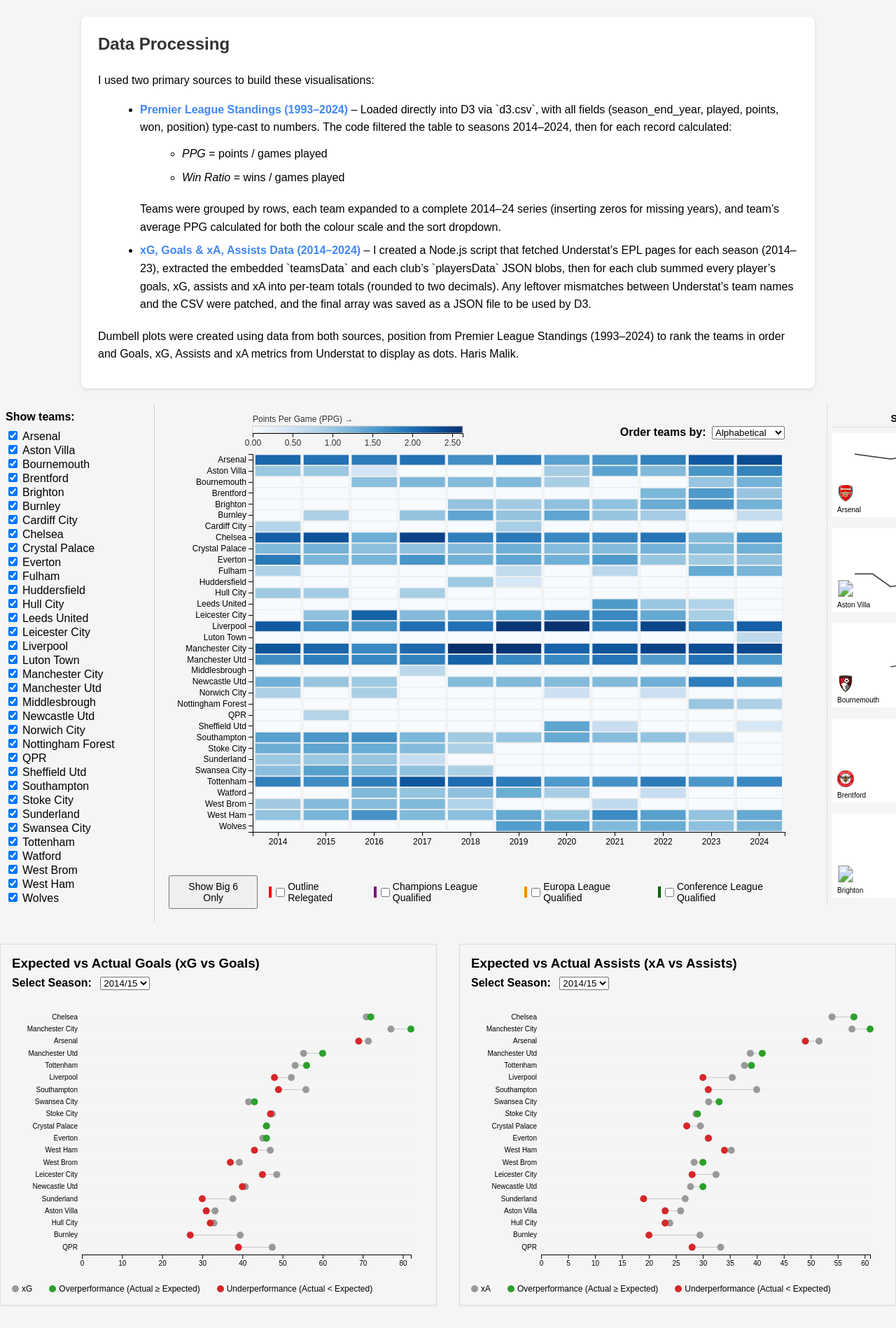
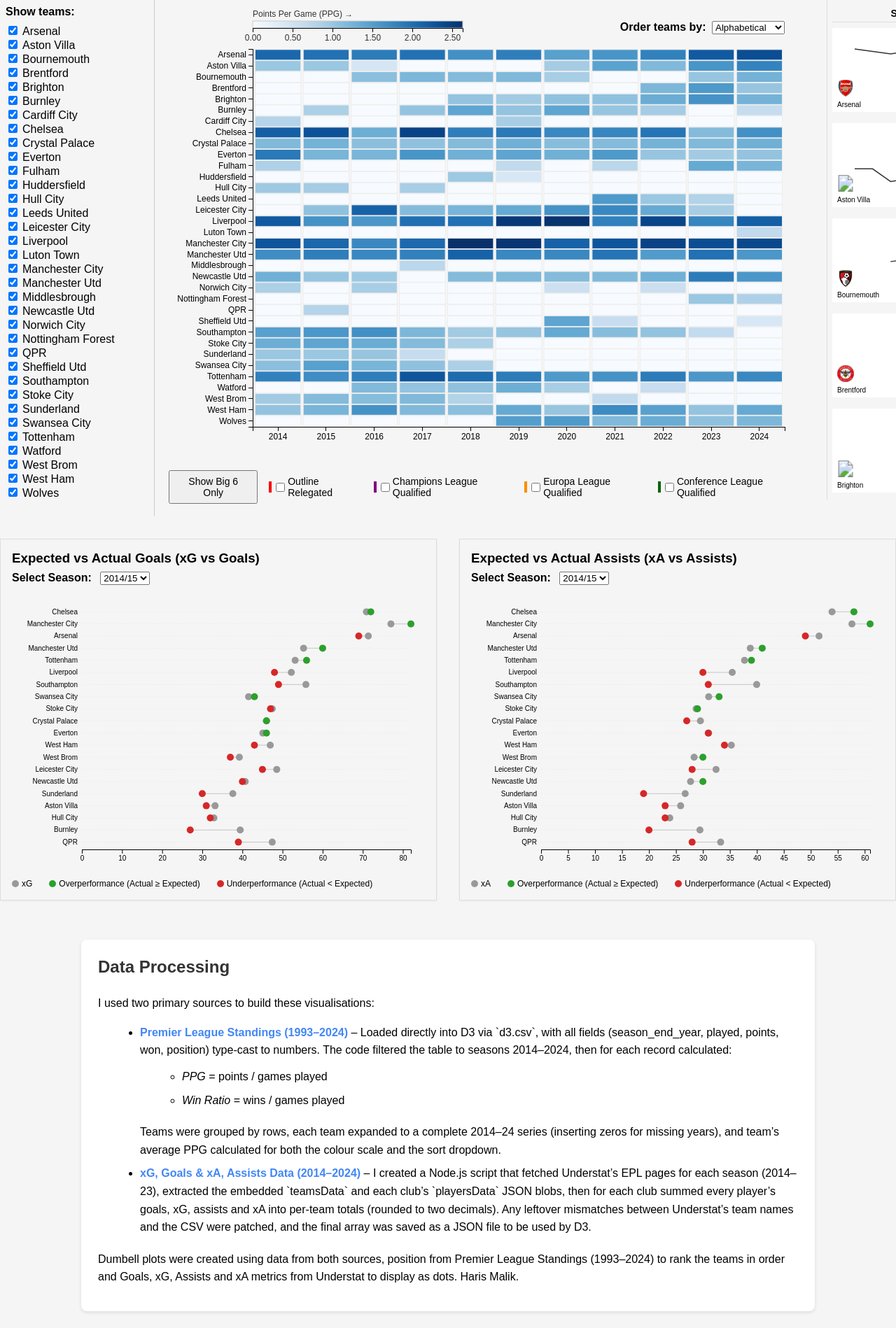
Before and after one commit to HarisM26/football-visualisation-project, a website: page index.html in a window 1280 px wide. Shown: the top 1898 px of the page at 70% size. Drawn offline with nearby package versions, Linux system fonts and the light colour scheme.

Commit message:
move data processing text

```diff
--- a/index.html
+++ b/index.html
@@ -19,7 +19,7 @@
             background-color: #f5f5f5;
         }
 
-        .intro {
+        .data-processing {
             max-width: 1000px;       /* don’t let it go super wide */
             margin: 1.5rem auto;     /* center with breathing room */
             padding: 1.25rem 1.5rem; /* some nice padding */
@@ -29,26 +29,26 @@
             line-height: 1.6;         /* easier reading */
         }
 
-        .intro h2 {
+        .data-processing h2 {
             margin-top: 0;
             font-size: 1.5rem;
             color: #333;
         }
 
-        .intro ul {
+        .data-processing ul {
             margin: 0.75rem 0 1.25rem 1.25rem; /* indent bullets */
         }
 
-        .intro ul li {
+        .data-processing ul li {
             margin-bottom: 0.5rem;
         }
 
-        .intro a {
+        .data-processing a {
             color: #4287f5;
             text-decoration: none;
         }
 
-        .intro a:hover {
+        .data-processing a:hover {
             text-decoration: underline;
         }
 
@@ -333,31 +333,6 @@
     </style>
 </head>
 <body>
-<section class="intro">
-    <h2>Data Processing</h2>
-
-    <p>I used two primary sources to build these visualisations:</p>
-
-    <ul>
-        <li>
-            <strong><a href="https://www.kaggle.com/datasets/evangower/english-premier-league-standings" target="_blank">Premier League Standings (1993–2024)</a></strong>
-            – Loaded directly into D3 via `d3.csv`, with all fields (season_end_year, played, points, won, position) type-cast to numbers. The code filtered the table to seasons 2014–2024, then for each record calculated:
-            <ul>
-                <li><em>PPG</em> = points / games played</li>
-                <li><em>Win Ratio</em> = wins / games played</li>
-            </ul>
-            Teams were grouped by rows, each team expanded to a complete 2014–24 series (inserting zeros for missing years), and team’s average PPG calculated for both the colour scale and the sort dropdown.
-        </li>
-        <li>
-            <strong><a href="https://understat.com/" target="_blank">xG, Goals &amp; xA, Assists Data (2014–2024)</a></strong>
-            – I created a Node.js script that fetched Understat’s EPL pages for each season (2014–23), extracted the embedded `teamsData` and each club’s `playersData` JSON blobs, then for each club summed every player’s goals, xG, assists and xA into per-team totals (rounded to two decimals).  Any leftover mismatches between Understat’s team names and the CSV were patched, and the final array was saved as a JSON file to be used by D3.
-        </li>
-
-    </ul>
-
-    <p>Dumbell plots were created using data from both sources, position from Premier League Standings (1993–2024) to rank the teams in order and Goals, xG, Assists and xA metrics from Understat to display as dots. Haris Malik.</p>
-</section>
-
 <div id="heatmap-section">
     <div id="controls">
         <h4>Show teams:</h4>
@@ -455,6 +430,31 @@
         </div>
     </div>
 </div>
+
+<section class="data-processing">
+    <h2>Data Processing</h2>
+
+    <p>I used two primary sources to build these visualisations:</p>
+
+    <ul>
+        <li>
+            <strong><a href="https://www.kaggle.com/datasets/evangower/english-premier-league-standings" target="_blank">Premier League Standings (1993–2024)</a></strong>
+            – Loaded directly into D3 via `d3.csv`, with all fields (season_end_year, played, points, won, position) type-cast to numbers. The code filtered the table to seasons 2014–2024, then for each record calculated:
+            <ul>
+                <li><em>PPG</em> = points / games played</li>
+                <li><em>Win Ratio</em> = wins / games played</li>
+            </ul>
+            Teams were grouped by rows, each team expanded to a complete 2014–24 series (inserting zeros for missing years), and team’s average PPG calculated for both the colour scale and the sort dropdown.
+        </li>
+        <li>
+            <strong><a href="https://understat.com/" target="_blank">xG, Goals &amp; xA, Assists Data (2014–2024)</a></strong>
+            – I created a Node.js script that fetched Understat’s EPL pages for each season (2014–23), extracted the embedded `teamsData` and each club’s `playersData` JSON blobs, then for each club summed every player’s goals, xG, assists and xA into per-team totals (rounded to two decimals).  Any leftover mismatches between Understat’s team names and the CSV were patched, and the final array was saved as a JSON file to be used by D3.
+        </li>
+
+    </ul>
+
+    <p>Dumbell plots were created using data from both sources, position from Premier League Standings (1993–2024) to rank the teams in order and Goals, xG, Assists and xA metrics from Understat to display as dots. Haris Malik.</p>
+</section>
 
 <script>
     function scrollMiniChartToMiddle(team) {
```
